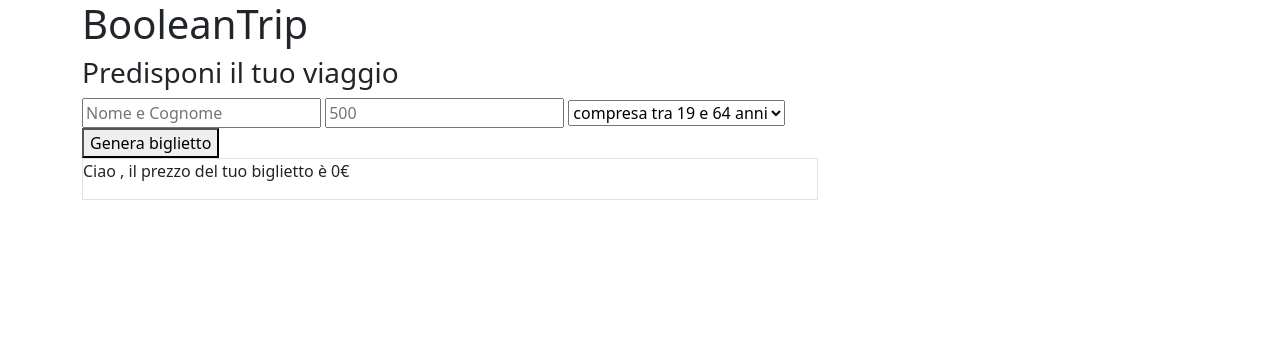
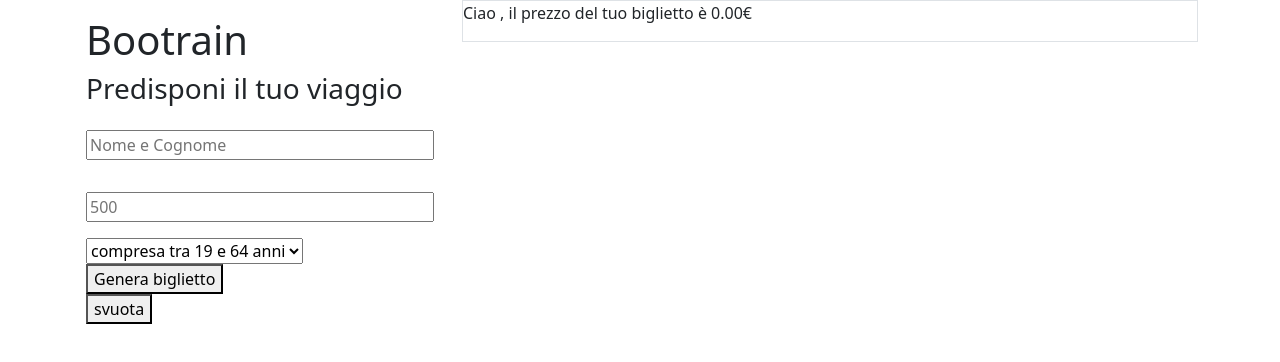
Before and after one commit to MicheleBertoia2/js-biglietto-treno-form, a plain HTML site: page index.html in a window 1280 px wide. Both pictures are taken after a click on the button "Genera biglietto". Drawn offline with nearby package versions, Linux system fonts and the light colour scheme.

Commit message:
[add] reset button

```diff
--- a/assets/js/scrypt.js
+++ b/assets/js/scrypt.js
@@ -3,32 +3,41 @@ const seniorDiscount = 40;
 const juniorDiscount = 20;
 const output = document.getElementById('output');
 const getTicket = document.getElementById('getTicket');
+const reset = document.getElementById('reset');
+let username = document.getElementById('username');
+let distance = document.getElementById('distance');
+let age = document.getElementById('age');
 
 getTicket.addEventListener('click', function(){
-  let username = document.getElementById('username').value;
-  let distance = document.getElementById('distance').value;
-  let age = document.getElementById('age').value;
-  console.log(username, distance, age);
 
+  username = username.value;
+  distance = distance.value;
+  age = age.value;
   const normalPrice = distance * priceKm;
   let discountPrice;
   let message;
   if(age === 'junior'){
     discountPrice = normalPrice * (1 - (juniorDiscount/100));
     message = `
-    Ciao ${username}, il prezzo del tuo biglietto è ${discountPrice.toFixed(2)}\u20AC invece di ${normalPrice}
+    Ciao ${username}, il prezzo del tuo biglietto è ${discountPrice.toFixed(2)}\u20AC invece di ${normalPrice.toFixed(2)}\u20AC
     `
     output.innerHTML = message
   }else if (age === 'senior'){
     discountPrice = normalPrice * (1 - (seniorDiscount/100));
     message = `
-    Ciao ${username}, il prezzo del tuo biglietto è ${discountPrice.toFixed(2)}\u20AC invece di ${normalPrice}
+    Ciao ${username}, il prezzo del tuo biglietto è ${discountPrice.toFixed(2)}\u20AC invece di ${normalPrice.toFixed(2)}\u20AC
     `
     output.innerHTML = message
   }else{
     message = `
-    Ciao ${username}, il prezzo del tuo biglietto è ${normalPrice}\u20AC
+    Ciao ${username}, il prezzo del tuo biglietto è ${normalPrice.toFixed(2)}\u20AC
     `
     output.innerHTML = message
   }
+
 })
+
+reset.addEventListener('click', function(){
+  username.value = '';
+  distance.value = '';
+})
--- a/index.html
+++ b/index.html
@@ -14,14 +14,14 @@
 
   <div class="container">
     <div class="row">
-      <h1>BooleanTrip</h1>
-      <h3>Predisponi il tuo viaggio</h3>
 
-      <div class="col-8">
+      <div class="col-4 p-3">
+        <h1>Bootrain</h1>
+        <h3>Predisponi il tuo viaggio</h3>
         <div class="inputs">
 
-          <input type="text" id="username" placeholder="Nome e Cognome">
-          <input type="number" id="distance" placeholder="500">
+          <input type="text" class="w-100 my-3" id="username" placeholder="Nome e Cognome">
+          <input type="number" class="w-100 my-3" id="distance" placeholder="500">
           <select name="age" id="age">
             <option value="normal">compresa tra 19 e 64 anni</option>
             <option value="junior">18 anni o meno</option>
@@ -29,11 +29,16 @@
           </select>
 
           <button id="getTicket" class="d-block" >Genera biglietto</button>
+          <button id="reset" class="d-block" >svuota</button>
+        </div>
+      </div>
 
-          <div class="border">
-            <p id="output"></p>
-          </div>
+      <div class="col-8">
+
+        <div class="border">
+          <p id="output"></p>
         </div>
+
       </div>
     </div>
   </div>
```
